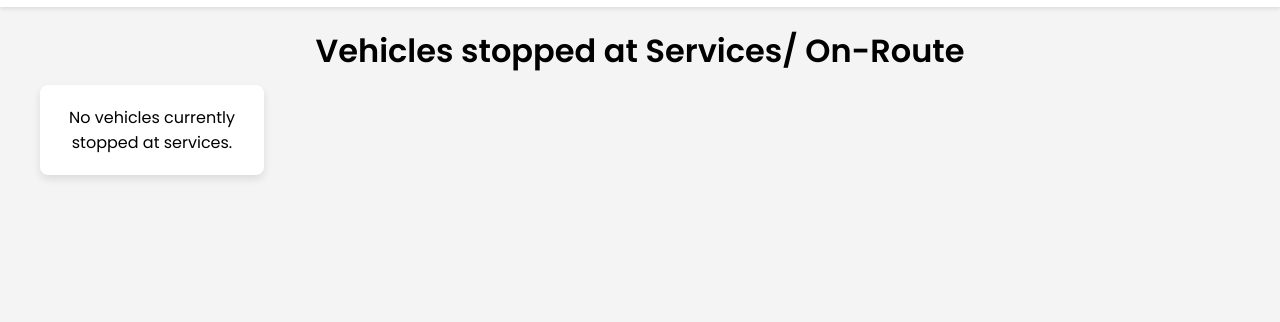
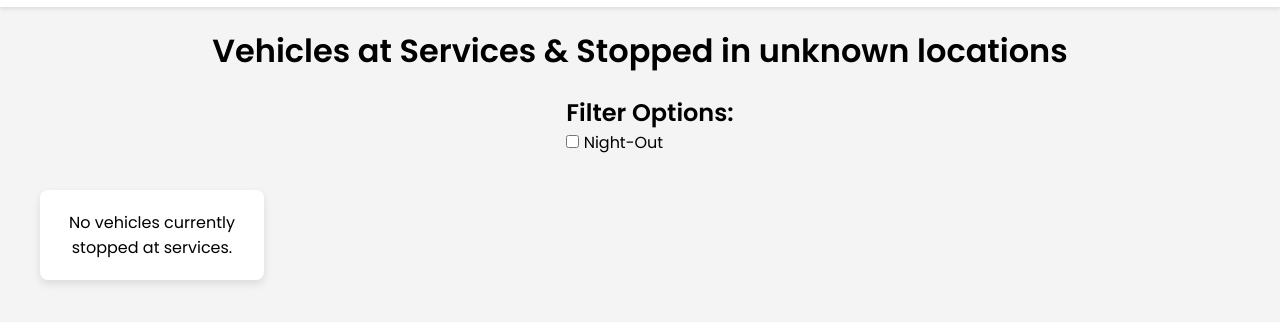
Before and after one commit to CCostaDev/Buffaload_WebApp, a website: page public/services.html in a window 1280 px wide. Shown: the part 70-392 px from the top of the page. Drawn offline with Linux system fonts and the light colour scheme; no server answers.

Commit message:
changes to the structure

```diff
--- a/public/services.html
+++ b/public/services.html
@@ -61,7 +61,15 @@
     </header>
 
     <main>
-      <h1>Vehicles stopped at Services/ On-Route</h1>
+      <h1>Vehicles at Services & Stopped in unknown locations</h1>
+      <div id="filter-options">
+        <h2>Filter Options:</h2>
+        <label>
+          <input type="checkbox" value="Night-Out" class="filter-checkbox" />
+          Night-Out
+        </label>
+      </div>
+      <br />
       <ul id="services-list" class="card-list"></ul>
     </main>
 
```
Also changed, not shown: public/hgv.html (+1 -1 lines).
